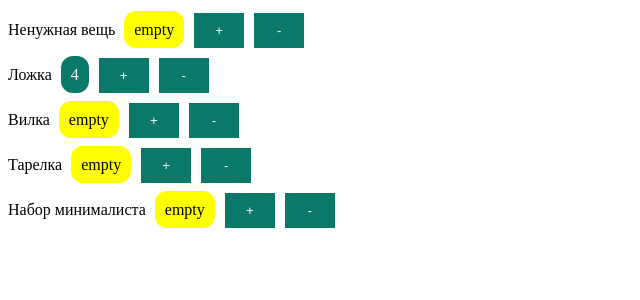
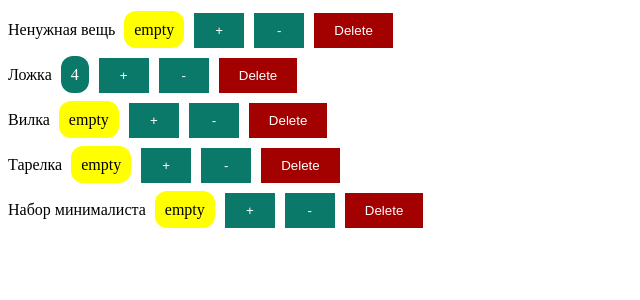
Before and after one commit to AnnAntonova2310/Basket, a React (Create React App) app: page / in a window 1280 px wide. Shown: the top 300 px of the page, without its empty margins (0-640 px from the left). Built offline with nearby package versions, Linux system fonts and the light colour scheme.

Commit message:
New button Delete (UI)

```diff
--- a/src/Components/counter.tsx
+++ b/src/Components/Counter.tsx
@@ -3,10 +3,11 @@ import React, {FC, useState} from 'react';
 type tyu = {
     value: number
     name: string
+    deleteList: ()=>void
     // children: React.ReactNode
 }
 
-const Counter:FC<tyu> = ({value, name}) => {
+const Counter:FC<tyu> = ({value, name, deleteList}) => {
     const [valueCount, setValue] = useState(value)
     const formatValue = () => {
         return valueCount === 0 ? 'empty' : valueCount
@@ -31,6 +32,7 @@ const Counter:FC<tyu> = ({value, name}) => {
             <span className={getBadgeClasses()}>{formatValue()}</span>
             <button className={'btn bg-green m-2 btn:hover'} onClick={handlerIncrement}>+</button>
             <button className={'btn bg-green m-2 btn:hover'} onClick={handlerDecrement}>-</button>
+            <button className={'btn bg-error m-2 btn:hover'} onClick={deleteList}>Delete</button>
         </div>
     );
 };
--- a/src/Components/CountersList.tsx
+++ b/src/Components/CountersList.tsx
@@ -1,15 +1,19 @@
-import React from 'react';
-import Counter from './counter'
+import React, {useState} from 'react';
+import Counter from "./Counter";
 
 
 const CountersList = () => {
-    const counters = [
+    const [counters, setCounters] = useState ([
         {id: 0, value: 0, name: 'Ненужная вещь'},
         {id: 1, value: 4, name: 'Ложка'},
         {id: 2, value: 0, name: 'Вилка'},
         {id: 3, value: 0, name: 'Тарелка'},
         {id: 4, value: 0, name: 'Набор минималиста'},
-    ];
+    ]);
+
+    const handlerDelete = () => {
+        console.log('handlerDelete')
+    }
 
     return (
         <>
@@ -19,6 +23,7 @@ const CountersList = () => {
                     key={count.id}
                     value={count.value}
                     name={count.name}
+                    deleteList = {handlerDelete}
                 />
             ))}
         </>
--- a/src/index.css
+++ b/src/index.css
@@ -9,7 +9,6 @@
 .btn {
     border: none;
     padding: 10px 20px;
-    width: 50px;
 }
 
 .btn:hover {
@@ -30,7 +29,7 @@
 }
 
 .bg-error {
-    background-color: red;
+    background-color: #a30000;
     color: white;
 }
 
```
